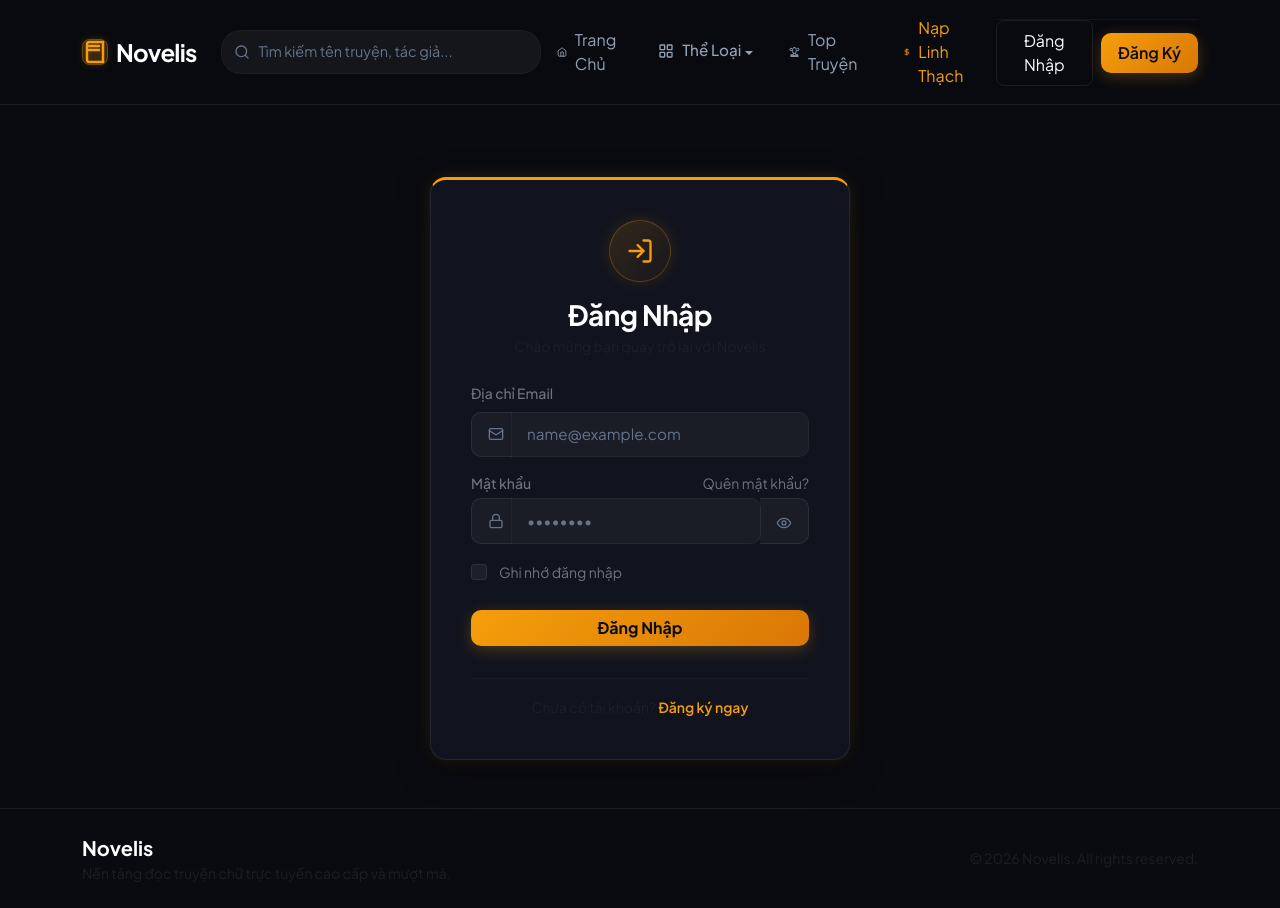
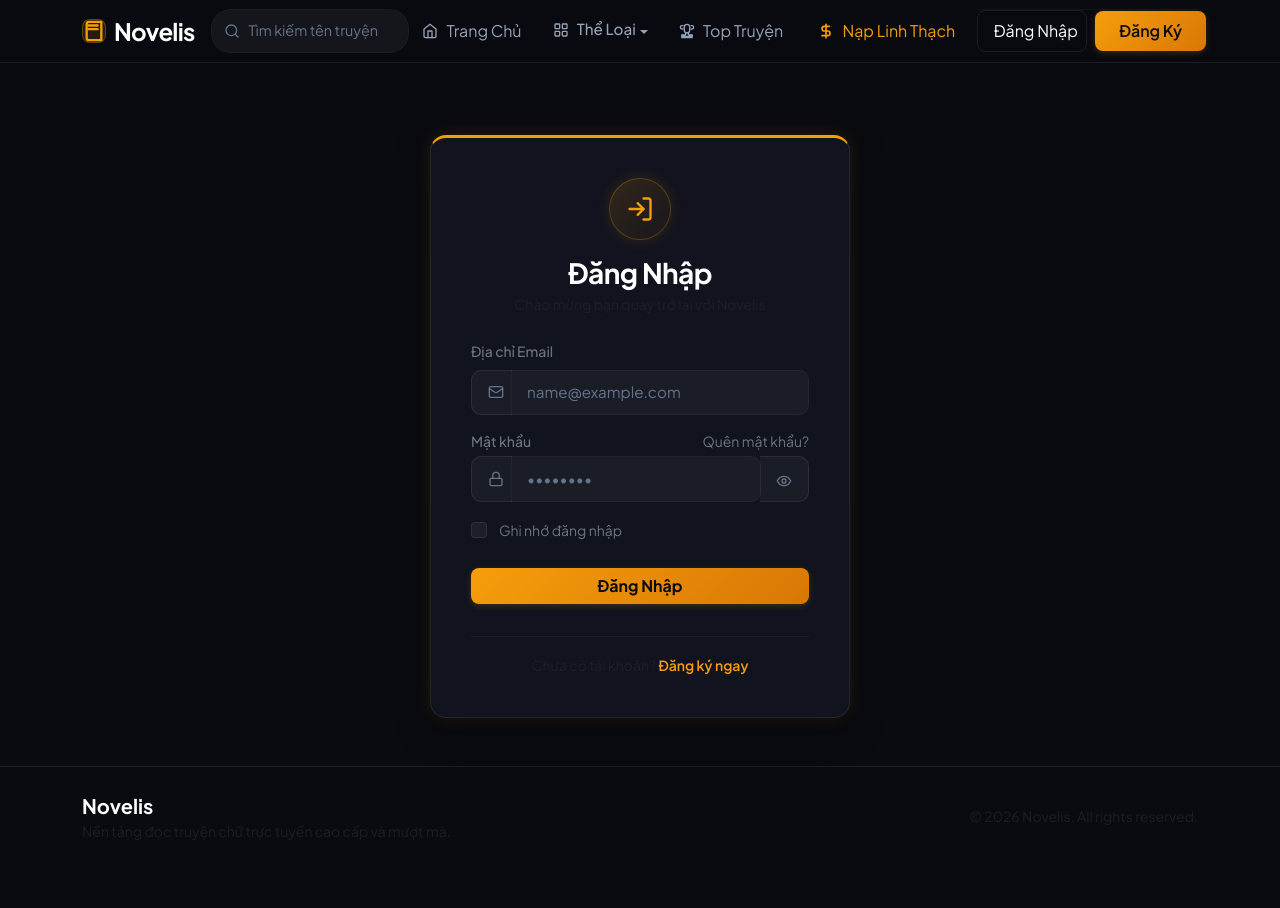
Before and after one commit to GaMox-beep/WebReact, a React (Vite) app in the folder frontend/: page /login in a window 1280 px wide. After the commit the page ends 866 px from the top, so only its background shows below. Built offline with nearby package versions, Linux system fonts and the light colour scheme.

Commit message:
fix(ui): prevent vertical text wrapping on nav items and reduce button glow

```diff
--- a/frontend/src/components/navbar.tsx
+++ b/frontend/src/components/navbar.tsx
@@ -4,21 +4,20 @@ import { NavLink } from 'react-router-dom'
 const NavbarComponent = () => {
   return (
     <Navbar expand="lg" className="navbar-glass sticky-top py-2.5 mb-4" variant="dark">
-      <Container>
+      <Container fluid="xl">
         {/* Brand Logo */}
-        <Navbar.Brand as={NavLink} to="/" className="fw-bold fs-4 d-flex align-items-center gap-2 text-white me-lg-4">
+        <Navbar.Brand as={NavLink} to="/" className="fw-bold fs-4 d-flex align-items-center gap-2 text-white text-nowrap me-lg-3">
           <div className="d-flex align-items-center justify-content-center p-1.5 rounded-3" style={{ background: 'rgba(245, 158, 11, 0.12)', border: '1px solid rgba(245, 158, 11, 0.3)' }}>
             <svg
               xmlns="http://www.w3.org/2000/svg"
-              width="24"
-              height="24"
+              width="22"
+              height="22"
               viewBox="0 0 24 24"
               fill="none"
               stroke="var(--accent-gold)"
               strokeWidth="2.5"
               strokeLinecap="round"
               strokeLinejoin="round"
-              style={{ filter: 'drop-shadow(0 0 4px rgba(245, 158, 11, 0.4))' }}
             >
               <path d="M4 19.5v-15A2.5 2.5 0 0 1 6.5 2H20v20H6.5a2.5 2.5 0 0 1-2.5-2.5Z" />
               <path d="M6 6h10" />
@@ -68,7 +67,7 @@ const NavbarComponent = () => {
 
           {/* Main Navigation Links */}
           <Nav className="align-items-lg-center gap-1 my-2 my-lg-0">
-            <Nav.Link as={NavLink} to="/" end className="nav-link-custom d-flex align-items-center gap-2">
+            <Nav.Link as={NavLink} to="/" end className="nav-link-custom d-flex align-items-center gap-2 text-nowrap">
               <svg xmlns="http://www.w3.org/2000/svg" width="16" height="16" viewBox="0 0 24 24" fill="none" stroke="currentColor" strokeWidth="2" strokeLinecap="round" strokeLinejoin="round">
                 <path d="m3 9 9-7 9 7v11a2 2 0 0 1-2 2H5a2 2 0 0 1-2-2z" />
                 <polyline points="9 22 9 12 15 12 15 22" />
@@ -79,7 +78,7 @@ const NavbarComponent = () => {
             {/* Thể loại Dropdown Preview */}
             <NavDropdown
               title={
-                <span className="d-inline-flex align-items-center gap-2">
+                <span className="d-inline-flex align-items-center gap-2 text-nowrap">
                   <svg xmlns="http://www.w3.org/2000/svg" width="16" height="16" viewBox="0 0 24 24" fill="none" stroke="currentColor" strokeWidth="2" strokeLinecap="round" strokeLinejoin="round">
                     <rect width="7" height="7" x="3" y="3" rx="1" />
                     <rect width="7" height="7" x="14" y="3" rx="1" />
@@ -100,7 +99,7 @@ const NavbarComponent = () => {
               <NavDropdown.Item href="#all" onClick={(e) => e.preventDefault()}>Tất Cả Thể Loại</NavDropdown.Item>
             </NavDropdown>
 
-            <Nav.Link as={NavLink} to="/top-truyen" className="nav-link-custom d-flex align-items-center gap-2">
+            <Nav.Link as={NavLink} to="/top-truyen" className="nav-link-custom d-flex align-items-center gap-2 text-nowrap">
               <svg xmlns="http://www.w3.org/2000/svg" width="16" height="16" viewBox="0 0 24 24" fill="none" stroke="currentColor" strokeWidth="2" strokeLinecap="round" strokeLinejoin="round">
                 <path d="M6 9H4.5a2.5 2.5 0 0 1 0-5H6" />
                 <path d="M18 9h1.5a2.5 2.5 0 0 0 0-5H18" />
@@ -111,7 +110,7 @@ const NavbarComponent = () => {
               Top Truyện
             </Nav.Link>
 
-            <Nav.Link as={NavLink} to="/nap" className="nav-link-accent d-flex align-items-center gap-2 mx-lg-1 my-1 my-lg-0">
+            <Nav.Link as={NavLink} to="/nap" className="nav-link-accent d-flex align-items-center gap-2 text-nowrap mx-lg-1 my-1 my-lg-0">
               <svg xmlns="http://www.w3.org/2000/svg" width="16" height="16" viewBox="0 0 24 24" fill="none" stroke="currentColor" strokeWidth="2.5" strokeLinecap="round" strokeLinejoin="round">
                 <line x1="12" x2="12" y1="2" y2="22" />
                 <path d="M17 5H9.5a3.5 3.5 0 0 0 0 7h5a3.5 3.5 0 0 1 0 7H6" />
@@ -121,10 +120,10 @@ const NavbarComponent = () => {
 
             {/* Auth Actions Group */}
             <div className="d-flex align-items-center gap-2 mt-3 mt-lg-0 pt-3 pt-lg-0 border-top border-secondary border-opacity-10 border-lg-0 w-100 w-lg-auto">
-              <Nav.Link as={NavLink} to="/login" className="btn btn-premium-outline px-3 py-1.5 w-50 w-lg-auto text-center">
+              <Nav.Link as={NavLink} to="/login" className="btn btn-premium-outline px-3 py-1.5 text-nowrap w-50 w-lg-auto text-center">
                 Đăng Nhập
               </Nav.Link>
-              <Nav.Link as={NavLink} to="/register" className="btn btn-premium-gold px-3 py-1.5 w-50 w-lg-auto text-center">
+              <Nav.Link as={NavLink} to="/register" className="btn btn-premium-gold px-3 py-1.5 text-nowrap w-50 w-lg-auto text-center">
                 Đăng Ký
               </Nav.Link>
             </div>
--- a/frontend/src/index.css
+++ b/frontend/src/index.css
@@ -178,21 +178,23 @@ input:-webkit-autofill:active {
 
 /* Custom Glassmorphism Navbar */
 .navbar-glass {
-  background-color: rgba(10, 11, 16, 0.85) !important;
-  backdrop-filter: blur(16px);
-  -webkit-backdrop-filter: blur(16px);
+  background-color: rgba(10, 11, 16, 0.92) !important;
+  backdrop-filter: blur(8px);
+  -webkit-backdrop-filter: blur(8px);
   border-bottom: 1px solid var(--border-color) !important;
   transition: var(--transition-smooth);
 }
 
-/* Modern Navigation Items */
+/* Modern Navigation Items - Prevent vertical text wrapping */
 .nav-link-custom {
   color: var(--text-secondary) !important;
   font-weight: 500;
   font-size: 0.95rem;
-  padding: 0.5rem 1rem !important;
+  padding: 0.5rem 0.85rem !important;
   border-radius: 8px;
   transition: var(--transition-smooth);
+  white-space: nowrap !important;
+  flex-shrink: 0;
 }
 
 .nav-link-custom:hover {
@@ -211,9 +213,11 @@ input:-webkit-autofill:active {
   color: var(--text-secondary) !important;
   font-weight: 500;
   font-size: 0.95rem;
-  padding: 0.5rem 1rem !important;
+  padding: 0.5rem 0.85rem !important;
   border-radius: 8px;
   transition: var(--transition-smooth);
+  white-space: nowrap !important;
+  flex-shrink: 0;
 }
 
 .nav-link-custom-dropdown .dropdown-toggle:hover {
@@ -225,7 +229,7 @@ input:-webkit-autofill:active {
   background-color: var(--bg-surface-elevated) !important;
   border: 1px solid var(--border-color) !important;
   border-radius: 12px !important;
-  box-shadow: 0 10px 30px rgba(0, 0, 0, 0.5) !important;
+  box-shadow: 0 8px 24px rgba(0, 0, 0, 0.4) !important;
   padding: 0.5rem !important;
   margin-top: 0.5rem !important;
 }
@@ -236,6 +240,7 @@ input:-webkit-autofill:active {
   border-radius: 6px !important;
   padding: 0.5rem 1rem !important;
   transition: var(--transition-smooth) !important;
+  white-space: nowrap !important;
 }
 
 .nav-link-custom-dropdown .dropdown-item:hover {
@@ -254,32 +259,36 @@ input:-webkit-autofill:active {
   background: var(--accent-gold-light);
   border: 1px solid rgba(245, 158, 11, 0.2);
   border-radius: 8px;
-  padding: 0.5rem 1rem !important;
+  padding: 0.5rem 0.85rem !important;
   transition: var(--transition-smooth);
+  white-space: nowrap !important;
+  flex-shrink: 0;
 }
 
 .nav-link-accent:hover {
   color: #ffffff !important;
   background: var(--accent-gold) !important;
   border-color: var(--accent-gold) !important;
-  box-shadow: 0 0 15px var(--accent-gold-glow);
+  box-shadow: none;
 }
 
-/* Premium Buttons */
+/* Premium Buttons - Reduced Glow and Prevent Text Wrap */
 .btn-premium-gold {
   color: #0b0c10 !important;
   background: linear-gradient(135deg, #f59e0b 0%, #d97706 100%) !important;
   border: none !important;
   font-weight: 600 !important;
-  border-radius: 10px !important;
+  border-radius: 8px !important;
   transition: var(--transition-smooth) !important;
-  box-shadow: 0 4px 15px rgba(245, 158, 11, 0.25) !important;
+  white-space: nowrap !important;
+  flex-shrink: 0;
+  box-shadow: 0 2px 6px rgba(245, 158, 11, 0.2) !important;
 }
 
 .btn-premium-gold:hover {
   background: linear-gradient(135deg, #fbbf24 0%, #f59e0b 100%) !important;
   transform: translateY(-1px);
-  box-shadow: 0 6px 20px rgba(245, 158, 11, 0.4) !important;
+  box-shadow: 0 4px 10px rgba(245, 158, 11, 0.3) !important;
 }
 
 .btn-premium-outline {
@@ -287,9 +296,11 @@ input:-webkit-autofill:active {
   background-color: transparent !important;
   border: 1px solid var(--border-color) !important;
   font-weight: 500;
-  padding: 0.5rem 1.25rem !important;
+  padding: 0.5rem 1.1rem !important;
   border-radius: 8px !important;
   transition: var(--transition-smooth);
+  white-space: nowrap !important;
+  flex-shrink: 0;
 }
 
 .btn-premium-outline:hover {
```
